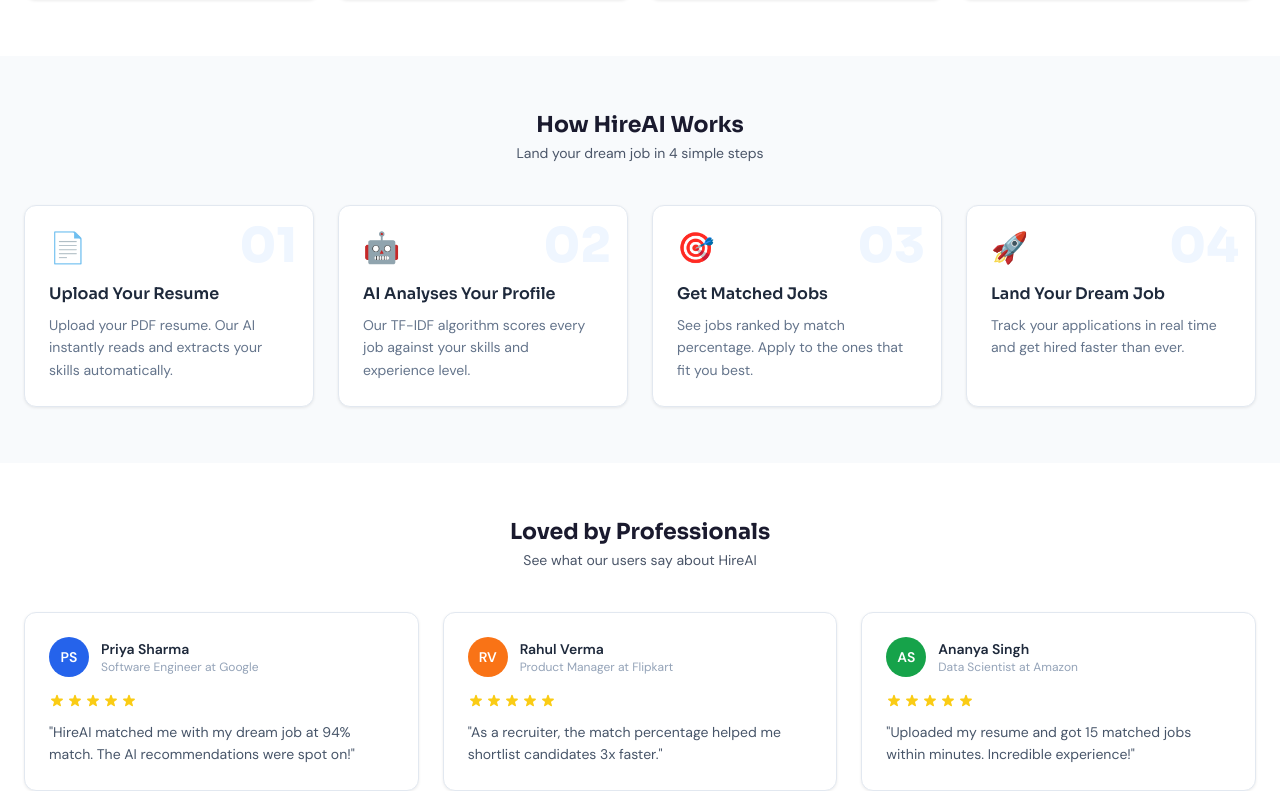
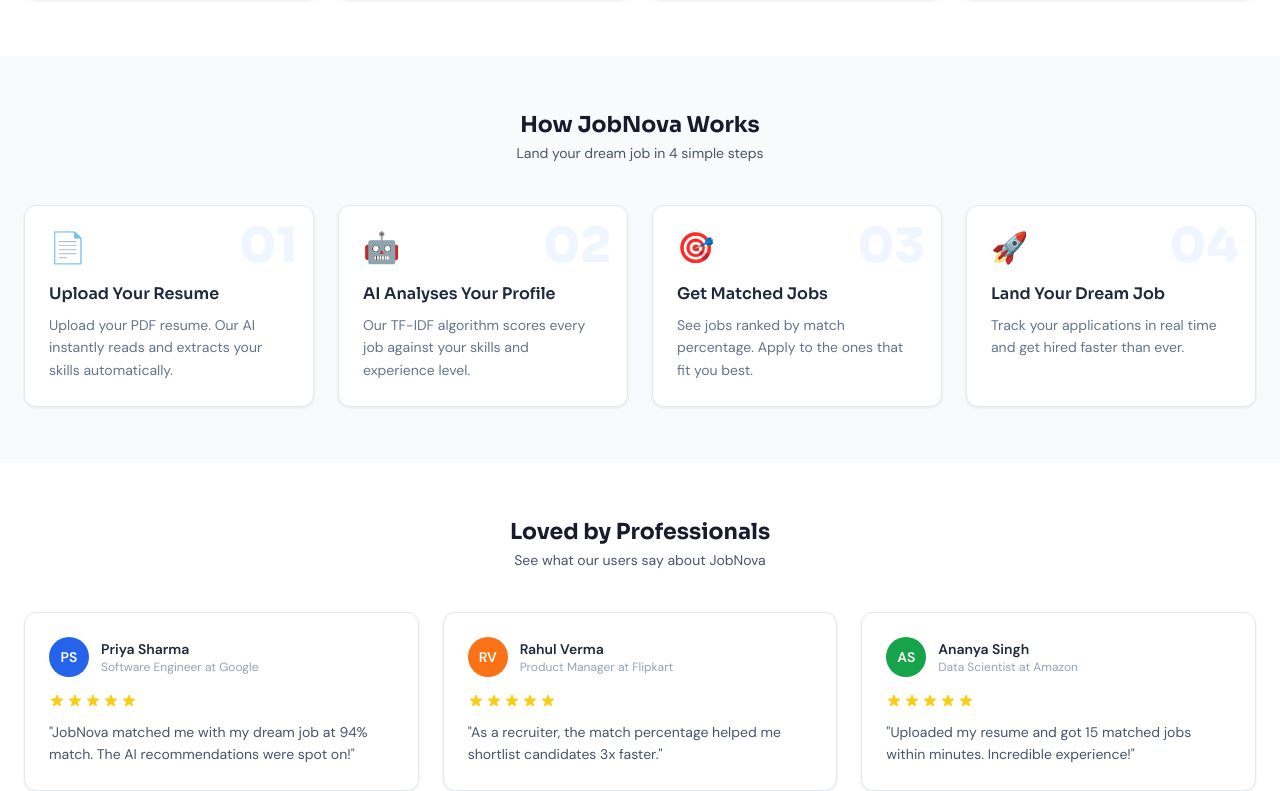
Before and after one commit to priyadarshni0701-apd/ai-job-portal-, a React (Vite) app in the folder frontend/: page / in a window 1280 px wide. Shown: the part 1134-1925 px from the top of the page. Built offline with nearby package versions, Linux system fonts and the light colour scheme.

Commit message:
Updated homepage content and testimonials to JobNova branding

```diff
--- a/frontend/src/pages/Home.jsx
+++ b/frontend/src/pages/Home.jsx
@@ -51,7 +51,7 @@ const TESTIMONIALS = [
     name: "Priya Sharma",
     role: "Software Engineer at Google",
     avatar: "PS",
-    text: "HireAI matched me with my dream job at 94% match. The AI recommendations were spot on!",
+    text: "JobNova matched me with my dream job at 94% match. The AI recommendations were spot on!",
     color: "bg-blue-600",
   },
   {
@@ -153,7 +153,7 @@ export default function Home() {
       <section className="py-14 bg-slate-50">
         <div className="max-w-7xl mx-auto px-4 sm:px-6">
           <div className="text-center mb-10">
-            <h2 className="section-title">How HireAI Works</h2>
+            <h2 className="section-title">How JobNova Works</h2>
             <p className="section-sub">Land your dream job in 4 simple steps</p>
           </div>
           <div className="grid grid-cols-1 sm:grid-cols-2 lg:grid-cols-4 gap-6">
@@ -176,7 +176,7 @@ export default function Home() {
         <div className="max-w-7xl mx-auto px-4 sm:px-6">
           <div className="text-center mb-10">
             <h2 className="section-title">Loved by Professionals</h2>
-            <p className="section-sub">See what our users say about HireAI</p>
+            <p className="section-sub">See what our users say about JobNova</p>
           </div>
           <div className="grid grid-cols-1 sm:grid-cols-3 gap-6">
             {TESTIMONIALS.map((t, i) => (
```
